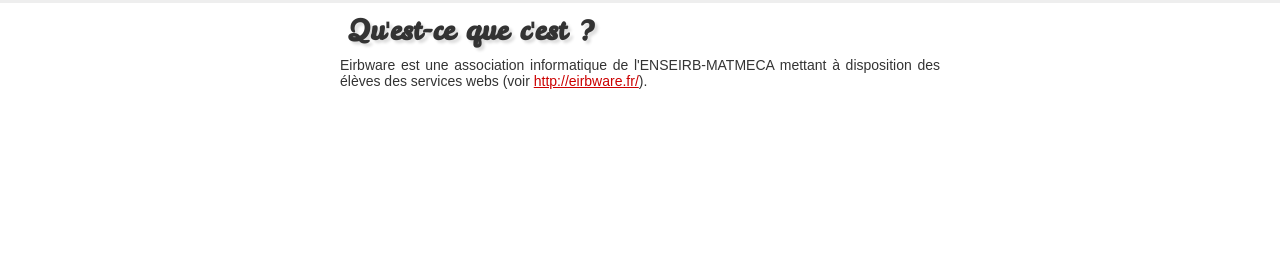
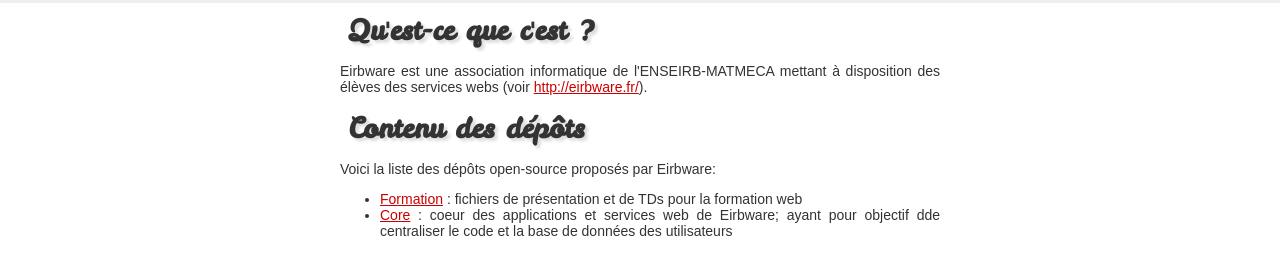
Before and after one commit to Eirbware/eirbware.github.com, a plain HTML site: page index.html in a window 1280 px wide. Drawn offline with Linux system fonts and the light colour scheme.

Commit message:
Ajout de la liste des dépôts

```diff
--- a/index.html
+++ b/index.html
@@ -9,6 +9,16 @@
     </head>
     <body>
         <h1>Qu'est-ce que c'est ?</h1>
-        Eirbware est une association informatique de l'ENSEIRB-MATMECA mettant à disposition des élèves des services webs (voir <a href="http://eirbware.fr/">http://eirbware.fr/</a>).
+        <p>
+            Eirbware est une association informatique de l'ENSEIRB-MATMECA mettant à disposition des élèves des services webs (voir <a href="http://eirbware.fr/">http://eirbware.fr/</a>).
+        </p>
+        <h1>Contenu des dépôts</h1>
+        <p>
+            Voici la liste des dépôts open-source proposés par Eirbware:
+            <ul>
+                <li><a href="https://github.com/Eirbware/Formation">Formation</a>&nbsp;: fichiers de présentation et de TDs pour la formation web</a></li>
+                <li><a href="https://github.com/Eirbware/Core">Core</a>&nbsp;: coeur des applications et services web de Eirbware; ayant pour objectif dde centraliser le code et la base de données des utilisateurs</li>
+            </ul>
+        </p>
     </body>
 </html>
```
